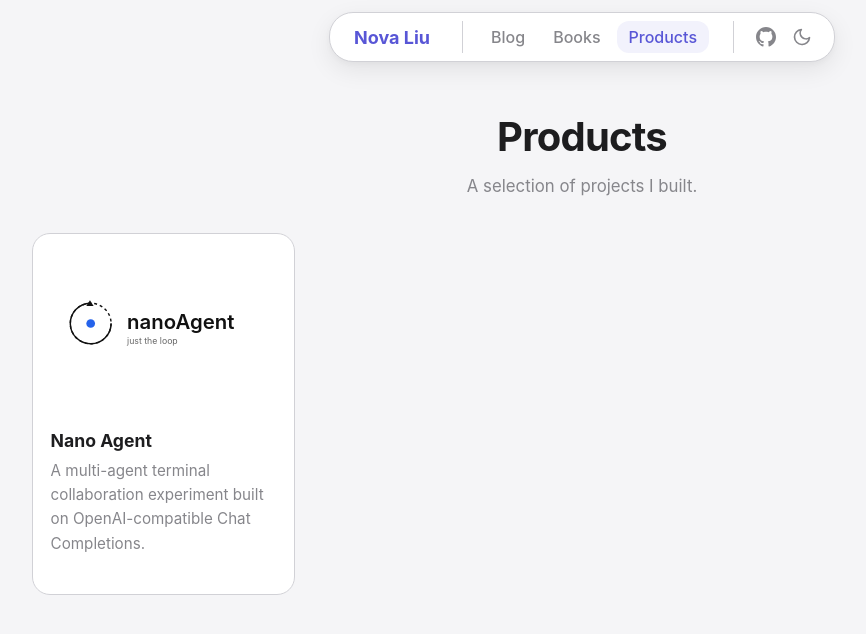
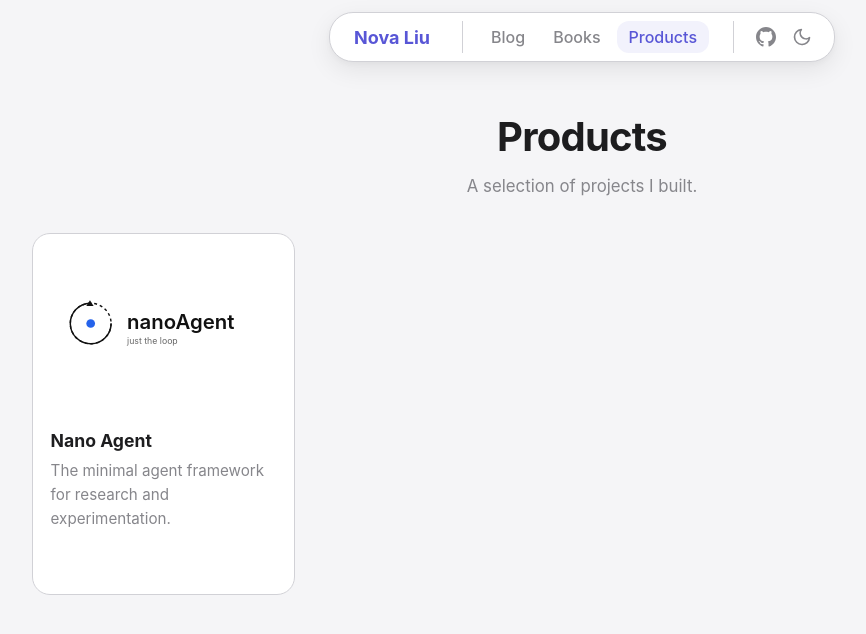
Before and after one commit to nova-liu/nova-liu.github.io, a React (Vite) app: page /product in a window 1280 px wide. Shown: the top 634 px of the page, without its empty margins (58-924 px from the left). Built offline with nearby package versions, Linux system fonts and the light colour scheme.

Commit message:
fix(product): update description of Nano Agent for clarity

```diff
--- a/src/product/productConfig.ts
+++ b/src/product/productConfig.ts
@@ -13,7 +13,7 @@ export const products: Product[] = [
     name: "Nano Agent",
     logo: "/product/nanoAgent.svg",
     description:
-      "A multi-agent terminal collaboration experiment built on OpenAI-compatible Chat Completions.",
+      "The minimal agent framework for research and experimentation.",
     productUrl: "https://github.com/nova-liu/nanoAgent",
   },
 ];
```
